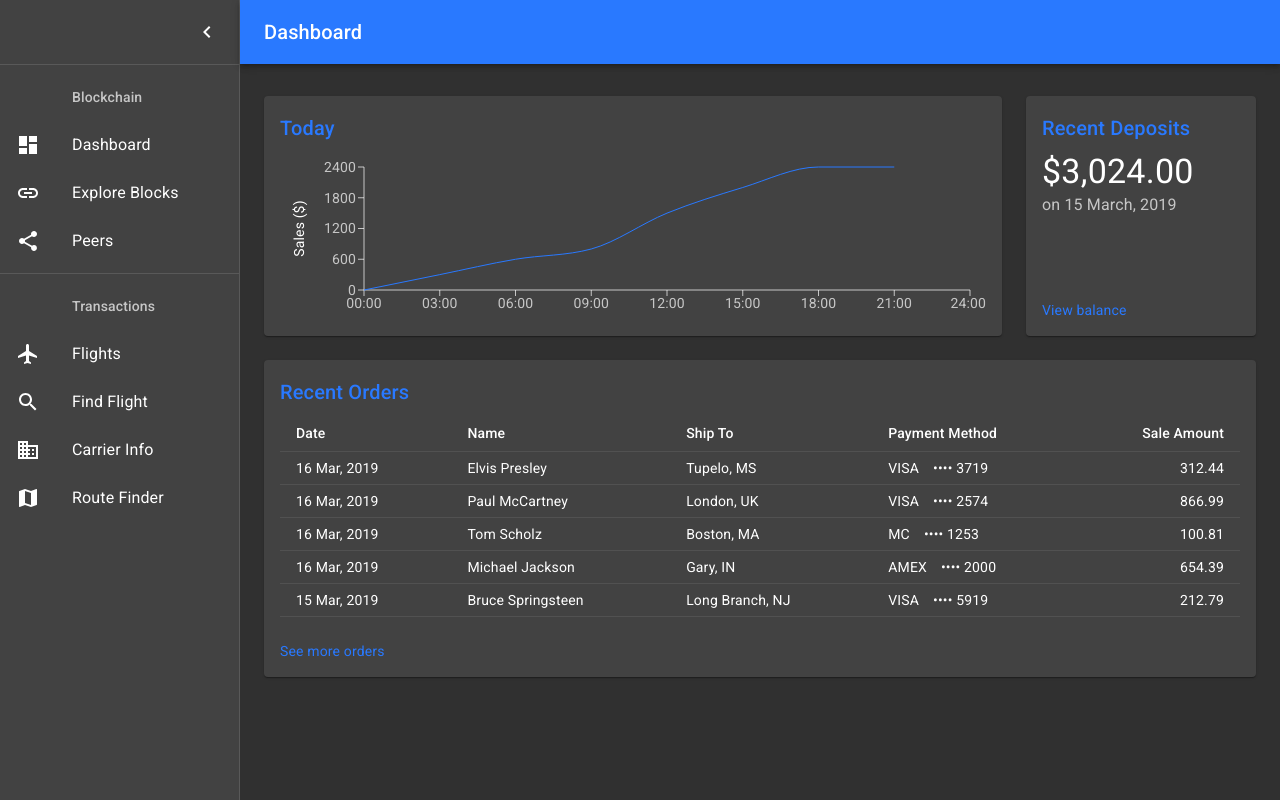
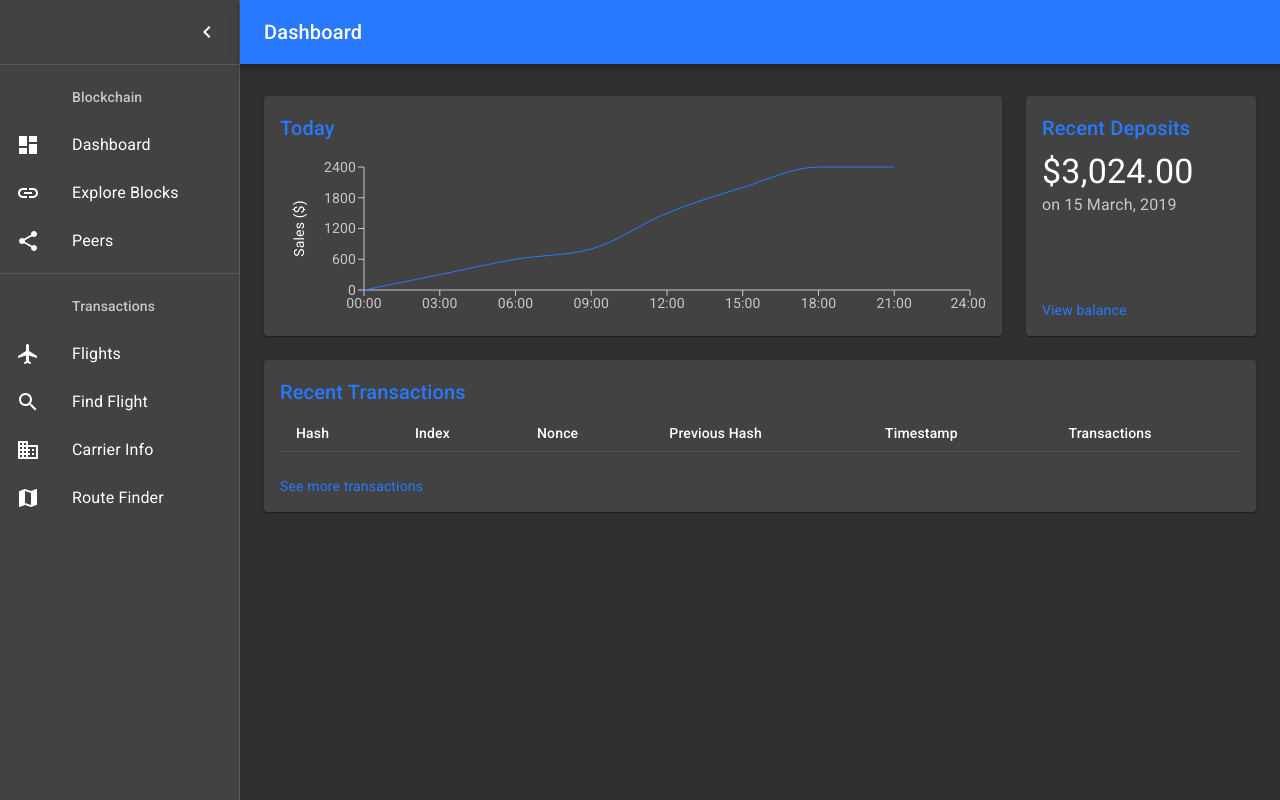
Before and after one commit to giulioz/speedy_blockchain, a React (Create React App) app in the folder packages/frontend/: page / in a window 1280 px wide. Built offline with nearby package versions, Linux system fonts and the light colour scheme.

Commit message:
Renamed RecentBlocks in dashboard

```diff
--- a/packages/frontend/src/components/Orders.tsx
+++ /dev/null
@@ -1,103 +0,0 @@
-import React from "react";
-import Link from "@material-ui/core/Link";
-import { makeStyles } from "@material-ui/core/styles";
-import Table from "@material-ui/core/Table";
-import TableBody from "@material-ui/core/TableBody";
-import TableCell from "@material-ui/core/TableCell";
-import TableHead from "@material-ui/core/TableHead";
-import TableRow from "@material-ui/core/TableRow";
-import Title from "./Title";
-
-// Generate Order Data
-function createData(id, date, name, shipTo, paymentMethod, amount) {
-  return { id, date, name, shipTo, paymentMethod, amount };
-}
-
-const rows = [
-  createData(
-    0,
-    "16 Mar, 2019",
-    "Elvis Presley",
-    "Tupelo, MS",
-    "VISA ⠀•••• 3719",
-    312.44
-  ),
-  createData(
-    1,
-    "16 Mar, 2019",
-    "Paul McCartney",
-    "London, UK",
-    "VISA ⠀•••• 2574",
-    866.99
-  ),
-  createData(
-    2,
-    "16 Mar, 2019",
-    "Tom Scholz",
-    "Boston, MA",
-    "MC ⠀•••• 1253",
-    100.81
-  ),
-  createData(
-    3,
-    "16 Mar, 2019",
-    "Michael Jackson",
-    "Gary, IN",
-    "AMEX ⠀•••• 2000",
-    654.39
-  ),
-  createData(
-    4,
-    "15 Mar, 2019",
-    "Bruce Springsteen",
-    "Long Branch, NJ",
-    "VISA ⠀•••• 5919",
-    212.79
-  )
-];
-
-function preventDefault(event: React.MouseEvent) {
-  event.preventDefault();
-}
-
-const useStyles = makeStyles(theme => ({
-  seeMore: {
-    marginTop: theme.spacing(3)
-  }
-}));
-
-export default function Orders() {
-  const classes = useStyles();
-  return (
-    <>
-      <Title>Recent Orders</Title>
-      <Table size="small">
-        <TableHead>
-          <TableRow>
-            <TableCell>Date</TableCell>
-            <TableCell>Name</TableCell>
-            <TableCell>Ship To</TableCell>
-            <TableCell>Payment Method</TableCell>
-            <TableCell align="right">Sale Amount</TableCell>
-          </TableRow>
-        </TableHead>
-        <TableBody>
-          {rows.map(row => (
-            <TableRow key={row.id}>
-              <TableCell>{row.date}</TableCell>
-              <TableCell>{row.name}</TableCell>
-              <TableCell>{row.shipTo}</TableCell>
-              <TableCell>{row.paymentMethod}</TableCell>
-              <TableCell align="right">{row.amount}</TableCell>
-            </TableRow>
-          ))}
-        </TableBody>
-      </Table>
-      <div className={classes.seeMore}>
-        <Link color="primary" href="#" onClick={preventDefault}>
-          See more orders
-        </Link>
-      </div>
-    </>
-  );
-}
--- /dev/null
+++ b/packages/frontend/src/components/RecentBlocks.tsx
@@ -0,0 +1,54 @@
+import React from "react";
+import Link from "@material-ui/core/Link";
+import { makeStyles } from "@material-ui/core/styles";
+import Table from "@material-ui/core/Table";
+import TableBody from "@material-ui/core/TableBody";
+import TableCell from "@material-ui/core/TableCell";
+import TableHead from "@material-ui/core/TableHead";
+import TableRow from "@material-ui/core/TableRow";
+import Title from "./Title";
+
+function preventDefault(event: React.MouseEvent) {
+  event.preventDefault();
+}
+
+const useStyles = makeStyles(theme => ({
+  seeMore: {
+    marginTop: theme.spacing(3)
+  }
+}));
+
+export default function RecentBlocks() {
+  const classes = useStyles();
+  return (
+    <>
+      <Title>Recent Transactions</Title>
+      <Table size="small">
+        <TableHead>
+          <TableRow>
+            <TableCell>Hash</TableCell>
+            <TableCell>Index</TableCell>
+            <TableCell>Nonce</TableCell>
+            <TableCell>Previous Hash</TableCell>
+            <TableCell>Timestamp</TableCell>
+            <TableCell>Transactions</TableCell>
+          </TableRow>
+        </TableHead>
+        <TableBody>
+          {/* <TableRow key={row.id}>
+            <TableCell>{row.date}</TableCell>
+            <TableCell>{row.name}</TableCell>
+            <TableCell>{row.shipTo}</TableCell>
+            <TableCell>{row.paymentMethod}</TableCell>
+            <TableCell align="right">{row.amount}</TableCell>
+          </TableRow> */}
+        </TableBody>
+      </Table>
+      <div className={classes.seeMore}>
+        <Link color="primary" href="#" onClick={preventDefault}>
+          See more transactions
+        </Link>
+      </div>
+    </>
+  );
+}
--- a/packages/frontend/src/pages/Dashboard.tsx
+++ b/packages/frontend/src/pages/Dashboard.tsx
@@ -6,7 +6,7 @@ import Grid from "@material-ui/core/Grid";
 import Paper from "@material-ui/core/Paper";
 import Chart from "../components/Chart";
 import Deposits from "../components/Deposits";
-import Orders from "../components/Orders";
+import RecentBlocks from "../components/RecentBlocks";
 import Layout from "../components/Layout";
 
 const useStyles = makeStyles(theme => ({
@@ -53,7 +53,7 @@ export default function Dashboard() {
             </Grid>
             <Grid item xs={12}>
               <Paper className={classes.paper}>
-                <Orders />
+                <RecentBlocks />
               </Paper>
             </Grid>
           </Grid>
```
